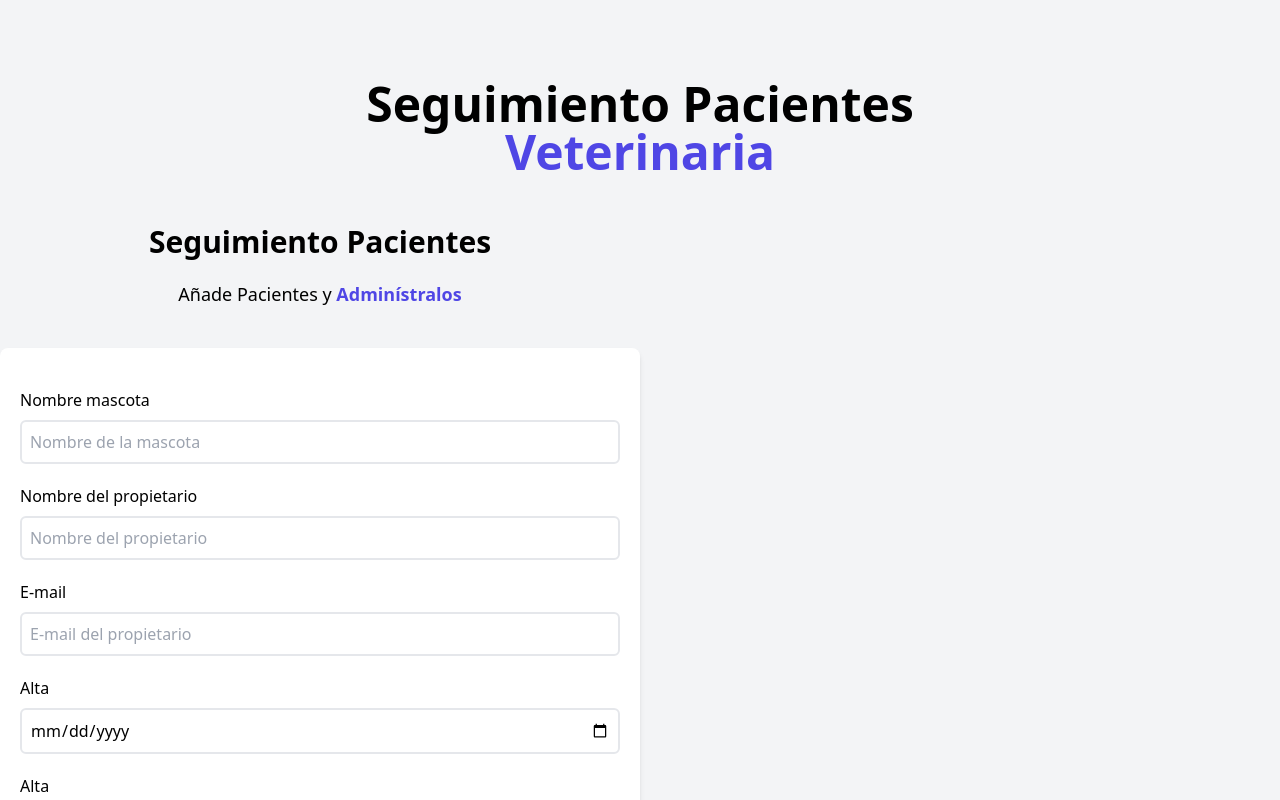
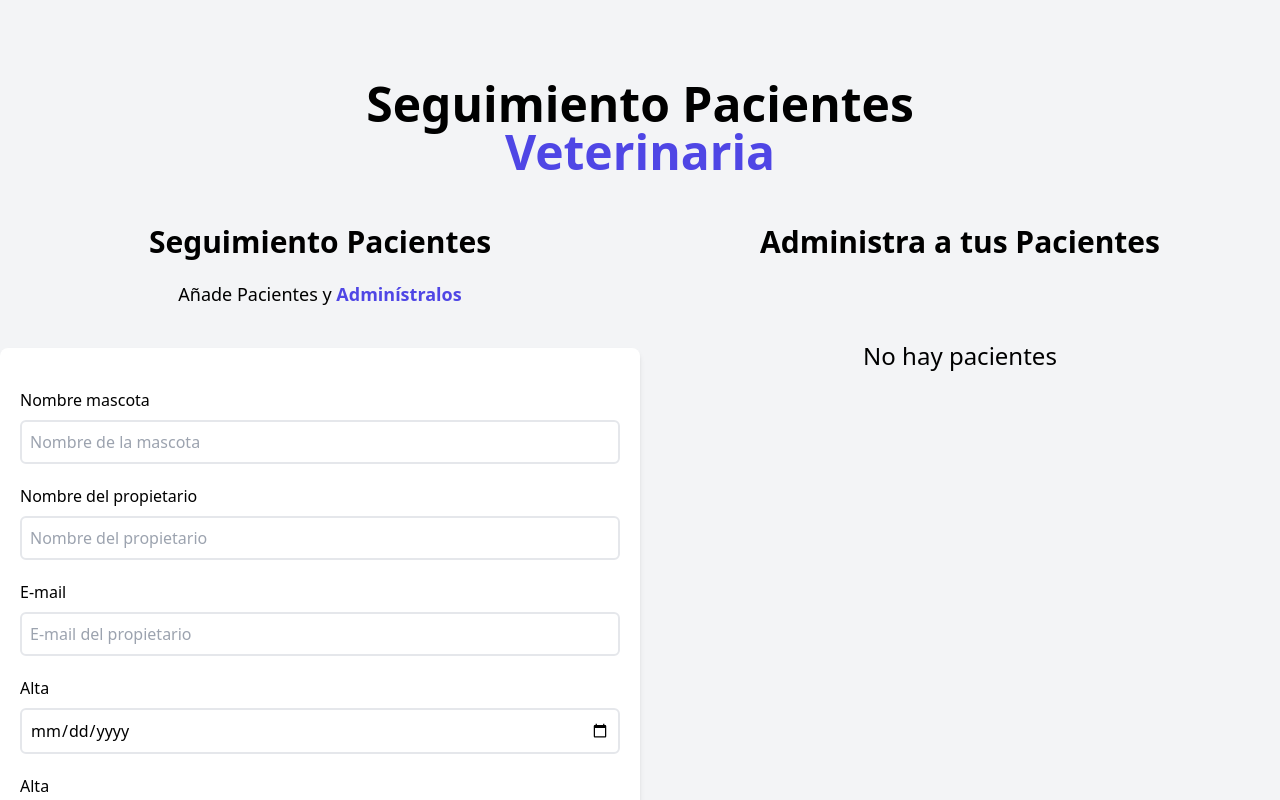
Before and after one commit to thesnakebite/admin-pacientes, a Vue app: page / in a window 1280 px wide. Shown: the top 800 px of the page. Built offline with nearby package versions, Linux system fonts and the light colour scheme.

Commit message:
First steps with the patient list

```diff
--- a/src/App.vue
+++ b/src/App.vue
@@ -1,6 +1,10 @@
 <script setup>
+  import { ref } from 'vue'
   import Header from './components/Header.vue'
   import Formulario from './components/Formulario.vue'
+
+  const pacientes = ref([])
+
 </script>
 
 <template>
@@ -9,6 +13,16 @@
 
     <div class="mt-12 md:flex">
       <Formulario />
+
+      <div class="md:w-1/2 md:h-screen">
+        <h3 class="font-black text-3xl text-center">
+          Administra a tus Pacientes
+        </h3>
+        <div v-if="pacientes.length > 0"></div>
+        <p v-else class="mt-20 text-2xl text-center">
+          No hay pacientes
+        </p>
+      </div>
     </div>
   </div>
 </template>
```
